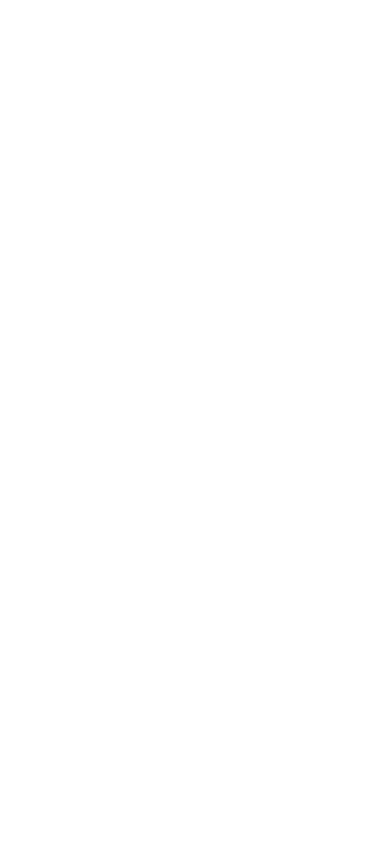
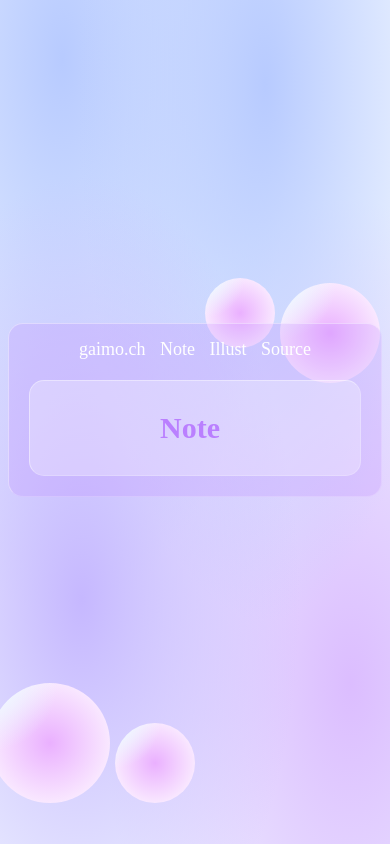
Before and after one commit to gaimo-ch/gaimo.ch, a plain HTML site: page html/note.html in a window 390 px wide. Drawn offline with Linux system fonts and the light colour scheme; a web font is replaced by a local one.

Commit message:
[Fix] base class

```diff
--- a/css/main.css
+++ b/css/main.css
@@ -59,15 +59,15 @@
 	left: 50%;
 	transform: translate(-50%, -50%);
 	display: grid;
-	width: 1300px;
+	width: 700px;
 	height: auto;
 	align-items: center;
 }
 
 .circle0 {
 	position: absolute;
-	top: 400px;
-	left: 270px;
+	top: 430px;
+	left: 0px;
 	transform: translate(-50%, -50%);
 	width: 120px;
 	height: 120px;
@@ -81,7 +81,7 @@
 .circle1 {
 	position: absolute;
 	top: 480px;
-	left: 360px;
+	left: 100px;
 	transform: translate(-50%, -50%);
 	width: 80px;
 	height: 80px;
@@ -94,8 +94,8 @@
 
 .circle2 {
 	position: absolute;
-	top: 90px;
-	left: 1020px;
+	top: 50px;
+	left: 700px;
 	transform: translate(-50%, -50%);
 	width: 100px;
 	height: 100px;
@@ -109,7 +109,7 @@
 .circle3 {
 	position: absolute;
 	top: 20px;
-	left: 950px;
+	left: 610px;
 	transform: translate(-50%, -50%);
 	width: 70px;
 	height: 70px;
@@ -124,9 +124,9 @@
 	display: grid;
 	margin: 0px;
 	gap: 10px;
-	margin-left: auto;
-	margin-right: auto;
-	width: 700px;
+	margin: 0px;
+	padding: 0px 50px 50px 50px;
+	width: auto;
 	height: 100%;
 	background-color: rgba(190, 136, 255, 0.23);
 	border: 1px solid rgba(255, 255, 255, 0.4);
@@ -142,6 +142,7 @@
 	display: flex;
 	font-size: 20px;
 	height: 64px;
+	margin-left: -50px;
 }
 
 ul {
@@ -190,7 +191,8 @@
 	border-right-color: rgba(255, 255, 255, 0.2);
 	border-bottom-color: rgba(255, 255, 255, 0.2);
 	border-radius: 15px;
-	margin: 0px 50px 50px 50px;
+	margin: 0px;
+    padding: 0px;
 }
 
 .name {
@@ -349,6 +351,7 @@
 		flex-direction: column;
 		justify-content: center;
 		height: 40px;
+		margin: 0px;
 	}
 	ul {
 		padding-left: 0px;
@@ -381,17 +384,17 @@
 		transform: translate(-50%, -50%);
 	}
 	.circle0 {
-		top: 490px;
-		left: 70px;
+		top: 460px;
+		left: 50px;
 		transform: translate(-50%, -50%);
 	}
 	.circle1 {
-		top: 520px;
-		left: 175px;
+		top: 480px;
+		left: 155px;
 		transform: translate(-50%, -50%);
 	}
 	.circle2 {
-		top: 60px;
+		top: 50px;
 		left: 330px;
 		transform: translate(-50%, -50%);
 	}
@@ -401,16 +404,17 @@
 		transform: translate(-50%, -50%);
 	}
 	.base {
-		width: 90%;
+		width: 85%;
 		height: auto;
 		margin: 10px auto;
-		padding: 15px 10px 10px 10px;
-		gap: 0px;
+		padding: 15px 20px 20px 20px;
+		gap: 10px;
 	}
 	.main-nav {
 		flex-direction: row;
 		justify-content: center;
 		height: auto;
+		margin: 0px;
 	}
 	ul {
 		padding-left: 0px;
@@ -442,7 +446,7 @@
 	.intro {
 		width: auto;
 		height: auto;
-		margin: 10px;
+		margin: 0px;
 		padding: 30px 10px 30px 10px;
 	}
 	.url {
--- a/css/note.css
+++ b/css/note.css
@@ -0,0 +1,467 @@
+/*---Load---*/
+
+@font-face {
+	font-family: 'D';
+	src: url(/font/DotGothic16-Regular.ttf) format('opentype');
+}
+
+/*---Animation---*/
+
+.anim-box.popup.is-animated {
+	animation: popup 1s cubic-bezier(0.22, 2, 0.36, 1) 1 forwards;
+}
+
+@keyframes popup {
+	0% {
+		transform: translateY(0px) scale(1.05);
+		opacity: 0;
+	}
+	100% {
+		transform: translateY(30px) scale(1);
+	}
+	80%, 100% {
+		opacity: 1;
+	}
+}
+
+.anim-box.popup.is-animated-circle {
+	animation: popup-circle 2s cubic-bezier(0.22, 2, 0.36, 1) 1 forwards;
+}
+
+@keyframes popup-circle {
+	0% {
+		transform: translateY(0px) scale(0.8);
+		opacity: 0;
+	}
+	100% {
+		transform: translateY(0) scale(1);
+	}
+	80%, 100% {
+		opacity: 1;
+	}
+}
+
+/*---Main---*/
+
+body {
+	font-family: 'D';
+	background-color: hsla(215, 100%, 97%, 1);
+	background-image: radial-gradient(at 21% 71%, hsla(252, 100%, 86%, 1) 0px, transparent 50%), radial-gradient(at 68% 10%, hsla(224, 100%, 86%, 1) 0px, transparent 50%), radial-gradient(at 16% 7%, hsla(224, 100%, 86%, 1) 0px, transparent 50%), radial-gradient(at 90% 81%, hsla(268, 100%, 87%, 1) 0px, transparent 50%);
+	background-attachment: fixed;
+	background-size: cover;
+	margin: 0px;
+	height: 100vh;
+}
+
+.container {
+	position: absolute;
+	top: 40%;
+	left: 50%;
+	transform: translate(-50%, -50%);
+	display: grid;
+	width: 700px;
+	height: auto;
+	align-items: center;
+}
+
+.circle0 {
+	position: absolute;
+	top: 430px;
+	left: 0px;
+	transform: translate(-50%, -50%);
+	width: 120px;
+	height: 120px;
+	background-color: rgb(255, 255, 255);
+	background-image: radial-gradient(at 0% 0%, hsla(191, 100%, 96%, 1) 0px, transparent 40%), radial-gradient(at 50% 50%, rgb(234, 176, 255) 0px, transparent 100%);
+	border-radius: 50%;
+	color: #fff;
+	text-align: center;
+}
+
+.circle1 {
+	position: absolute;
+	top: 480px;
+	left: 100px;
+	transform: translate(-50%, -50%);
+	width: 80px;
+	height: 80px;
+	background-color: rgb(255, 255, 255);
+	background-image: radial-gradient(at 0% 0%, hsla(191, 100%, 96%, 1) 0px, transparent 40%), radial-gradient(at 50% 50%, rgb(234, 176, 255) 0px, transparent 100%);
+	border-radius: 50%;
+	color: #fff;
+	text-align: center;
+}
+
+.circle2 {
+	position: absolute;
+	top: 50px;
+	left: 700px;
+	transform: translate(-50%, -50%);
+	width: 100px;
+	height: 100px;
+	background-color: rgb(255, 255, 255);
+	background-image: radial-gradient(at 0% 0%, hsla(191, 100%, 96%, 1) 0px, transparent 40%), radial-gradient(at 50% 50%, rgb(234, 176, 255) 0px, transparent 100%);
+	border-radius: 50%;
+	color: #fff;
+	text-align: center;
+}
+
+.circle3 {
+	position: absolute;
+	top: 20px;
+	left: 610px;
+	transform: translate(-50%, -50%);
+	width: 70px;
+	height: 70px;
+	background-color: rgb(255, 255, 255);
+	background-image: radial-gradient(at 0% 0%, hsla(191, 100%, 96%, 1) 0px, transparent 40%), radial-gradient(at 50% 50%, rgb(234, 176, 255) 0px, transparent 100%);
+	border-radius: 50%;
+	color: #fff;
+	text-align: center;
+}
+
+.base {
+	display: grid;
+	margin: 0px;
+	gap: 10px;
+	margin: 0px;
+	padding: 0px 50px 50px 50px;
+	width: auto;
+	height: 100%;
+	background-color: rgba(190, 136, 255, 0.23);
+	border: 1px solid rgba(255, 255, 255, 0.4);
+	border-right-color: rgba(255, 255, 255, 0.2);
+	border-bottom-color: rgba(255, 255, 255, 0.2);
+	border-radius: 15px;
+	backdrop-filter: blur(10px);
+	-webkit-backdrop-filter: blur(10px);
+	line-height: normal;
+}
+
+.main-nav {
+	display: flex;
+	font-size: 20px;
+	height: 64px;
+	margin-left: -50px;
+}
+
+ul {
+	padding-left: 20px;
+}
+
+.nav-item {
+	align-items: center;
+	list-style: none;
+}
+
+a {
+	text-decoration: none;
+	color: inherit;
+	font-weight: normal;
+}
+
+.gaimoch, .illust, .note, .source {
+	color: #ffffff;
+	line-height: normal;
+	margin-left: 10px;
+}
+
+.gaimoch:hover, .illust:hover, .note:hover, .source:hover {
+	color: rgb(227, 248, 255);
+}
+
+.intro-container {
+	display: flex;
+	justify-content: center;
+	align-items: center;
+	gap: 20px;
+}
+
+.intro {
+	position: relative;
+	display: flex;
+	align-items: center;
+	justify-content: center;
+	flex-direction: column;
+	gap: 40px;
+	width: 600px;
+	height: 300px;
+	background-color: rgba(255, 255, 255, 0.28);
+	border: 1px solid rgba(255, 255, 255, 0.4);
+	border-right-color: rgba(255, 255, 255, 0.2);
+	border-bottom-color: rgba(255, 255, 255, 0.2);
+	border-radius: 15px;
+	margin: 0px;
+    padding: 0px;
+}
+
+.name {
+	flex-flow: column;
+	display: flex;
+}
+
+.avatar {
+	width: 150px;
+}
+
+h1 {
+	color: #ba80ff;
+	font-size: 40px;
+	font-weight: bold;
+	margin: 0px;
+	text-align: left;
+}
+
+p {
+	color: #ba80ff;
+	text-align: left;
+	font-size: 20px;
+	margin: 0px;
+	font-weight: normal;
+}
+
+.url {
+	display: flex;
+	justify-content: center;
+	align-items: center;
+	gap: 20px;
+}
+
+.twitter {
+	display: flex;
+	align-items: center;
+	justify-content: center;
+	color: #ffffff;
+	font-size: 20px;
+	text-decoration: none;
+	gap: 10px;
+	height: 40px;
+	width: 150px;
+	background-color: rgba(0, 195, 255, 0.3);
+	border: 1px solid rgba(255, 255, 255, 0.4);
+	border-right-color: rgba(255, 255, 255, 0.2);
+	border-bottom-color: rgba(255, 255, 255, 0.2);
+	border-radius: 30px;
+}
+
+.twitter:hover {
+	background-color: rgba(0, 195, 255, 0.4);
+}
+
+.twitter:active {
+	position: relative;
+	top: 2px;
+	background-color: rgba(0, 195, 255, 0.5);
+}
+
+.instagram {
+	display: flex;
+	align-items: center;
+	justify-content: center;
+	color: #ffffff;
+	font-size: 20px;
+	text-decoration: none;
+	gap: 10px;
+	height: 40px;
+	width: 170px;
+	background-color: rgba(255, 0, 239, 0.2);
+	border: 1px solid rgba(255, 255, 255, 0.4);
+	border-right-color: rgba(255, 255, 255, 0.2);
+	border-bottom-color: rgba(255, 255, 255, 0.2);
+	border-radius: 30px;
+}
+
+.instagram:hover {
+	background-color: rgba(255, 0, 239, 0.3);
+}
+
+.instagram:active {
+	position: relative;
+	top: 2px;
+	background-color: rgba(255, 0, 239, 0.4);
+}
+
+.github {
+	display: flex;
+	align-items: center;
+	justify-content: center;
+	color: #ffffff;
+	font-size: 20px;
+	text-decoration: none;
+	gap: 10px;
+	height: 40px;
+	width: 140px;
+	background-color: rgba(0, 52, 255, 0.22);
+	border: 1px solid rgba(255, 255, 255, 0.4);
+	border-right-color: rgba(255, 255, 255, 0.2);
+	border-bottom-color: rgba(255, 255, 255, 0.2);
+	border-radius: 30px;
+	box-shadow: #389fce;
+}
+
+.github:hover {
+	background-color: rgba(0, 52, 255, 0.3);
+}
+
+.github:active {
+	position: relative;
+	top: 2px;
+	background-color: rgba(0, 52, 255, 0.4);
+}
+
+/*---Media query---*/
+
+@media (max-width: 768px) {
+	body {
+		font-size: 16px;
+	}
+	.container {
+		width: 95%;
+		top: 45%;
+		left: 50%;
+		transform: translate(-50%, -50%);
+	}
+	.circle0 {
+		top: 430px;
+		left: 70px;
+		transform: translate(-50%, -50%);
+	}
+	.circle1 {
+		top: 480px;
+		left: 170px;
+		transform: translate(-50%, -50%);
+	}
+	.circle2 {
+		top: 50px;
+		left: 600px;
+		transform: translate(-50%, -50%);
+	}
+	.circle3 {
+		top: 10px;
+		left: 510px;
+		transform: translate(-50%, -50%);
+	}
+	.base {
+		width: auto;
+		margin: 0px;
+		padding: 15px 20px 20px 20px;
+		gap: 20px;
+	}
+	.main-nav {
+		flex-direction: column;
+		justify-content: center;
+		height: 40px;
+		margin: 0px;
+	}
+	ul {
+		padding-left: 0px;
+		margin: 0px;
+	}
+	.nav-item {
+		margin-bottom: 10px;
+		margin: 0px;
+		font-size: 18px;
+	}
+	.name {
+		text-align: center;
+	}
+	.intro {
+		width: auto;
+		margin: 0px 30px 30px 30px;
+		padding: 20px;
+	}
+}
+
+@media (max-width: 480px) {
+	body {
+		font-size: 14px;
+		overflow: hidden;
+	}
+	.container {
+		width: 100%;
+		top: 45%;
+		left: 50%;
+		transform: translate(-50%, -50%);
+	}
+	.circle0 {
+		top: 460px;
+		left: 50px;
+		transform: translate(-50%, -50%);
+	}
+	.circle1 {
+		top: 480px;
+		left: 155px;
+		transform: translate(-50%, -50%);
+	}
+	.circle2 {
+		top: 50px;
+		left: 330px;
+		transform: translate(-50%, -50%);
+	}
+	.circle3 {
+		top: 30px;
+		left: 240px;
+		transform: translate(-50%, -50%);
+	}
+	.base {
+		width: 85%;
+		height: auto;
+		margin: 10px auto;
+		padding: 15px 20px 20px 20px;
+		gap: 10px;
+	}
+	.main-nav {
+		flex-direction: row;
+		justify-content: center;
+		height: auto;
+		margin: 0px;
+	}
+	ul {
+		padding-left: 0px;
+	}
+	.nav-item {
+		margin-bottom: 10px;
+	}
+	.name {
+		text-align: center;
+	}
+	.avatar {
+		width: 100px;
+	}
+	h1 {
+		font-size: 30px;
+	}
+	p {
+		font-size: 16px;
+	}
+	.gaimoch {
+		margin: 0px;
+	}
+	.intro-container {
+		display: flex;
+		justify-content: center;
+		align-items: center;
+		gap: 10px;
+	}
+	.intro {
+		width: auto;
+		height: auto;
+		margin: 0px;
+		padding: 30px 10px 30px 10px;
+	}
+	.url {
+		flex-direction: column;
+	}
+	.twitter, .instagram, .github {
+		width: 100%;
+		text-align: center;
+	}
+	.twitter, .instagram, .github, .twitter:hover, .instagram:hover, .github:hover, .twitter:active, .instagram:active, .github:active {
+		width: 170px;
+		height: 35px;
+		border-radius: 20px;
+	}
+	.sns-icon {
+		width: 25px;
+	}
+}
--- a/html/note.html
+++ b/html/note.html
@@ -0,0 +1,42 @@
+<!DOCTYPE html>
+<html lang="ja">
+<head>
+	<title>gaimo.ch</title>
+	<meta charset="utf-8">
+	<meta name="viewport" content="width=device-width, initial-scale=1.0, viewport-fit=cover">
+	<meta name="theme-color" content="hsla(224,100%,86%,1)">
+	<meta http-equiv="Cache-Control" content="no-cache">
+	<link href="/img/imocat-icon.png" rel="shortcut icon">
+	<link href="/css/note.css?a" rel="stylesheet">
+</head>
+<body ontouchstart="">
+	<div class="container">
+		<div class="anim-box popup anim is-animated-circle">
+			<div class="circle0"></div>
+			<div class="circle1"></div>
+			<div class="circle2"></div>
+			<div class="circle3"></div>
+		</div>
+		<div class="anim-box popup anim is-animated">
+			<div class="base">
+				<nav class="main-nav">
+					<ul>
+						<li class="nav-item">
+							<a class="gaimoch" href="/index.html">gaimo.ch</a>
+							<a class="note" href="/html/note.html">Note</a>
+							<a class="illust" href="https://pixiv.me/gaimovski" target="_blank">Illust</a>
+							<a class="source" href="https://github.com/gaimo-ch/gaimo.ch" target="_blank">Source</a>
+						</li>
+					</ul>
+				</nav>
+				<div class="intro">
+					<div class="intro-container">
+							<h1>Note</h1>
+							<p></p>
+					</div>
+				</div>
+			</div>
+		</div>
+	</div>
+</body>
+</html>
```
Also changed, not shown: index.html (+2 -2 lines), css/illust.css (added), html/illust.html (added).
